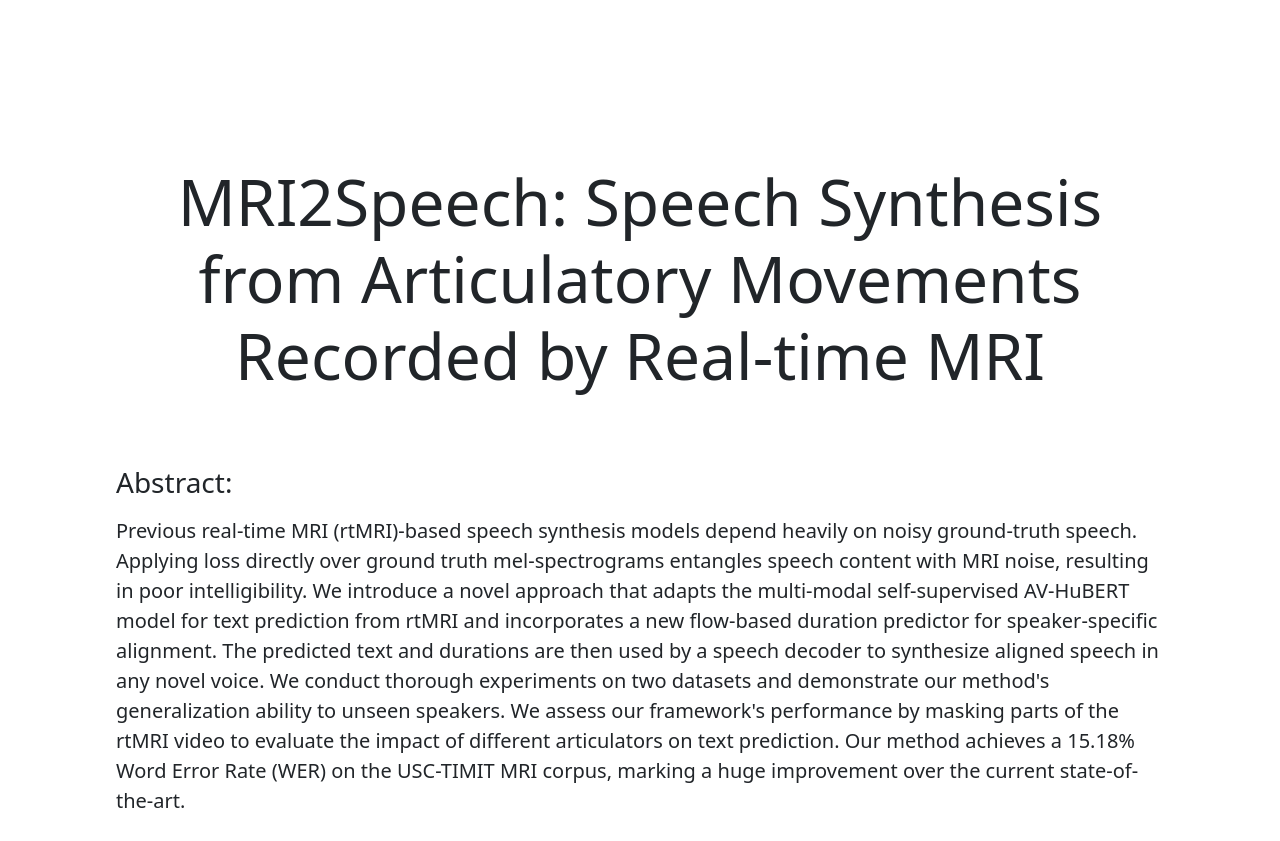
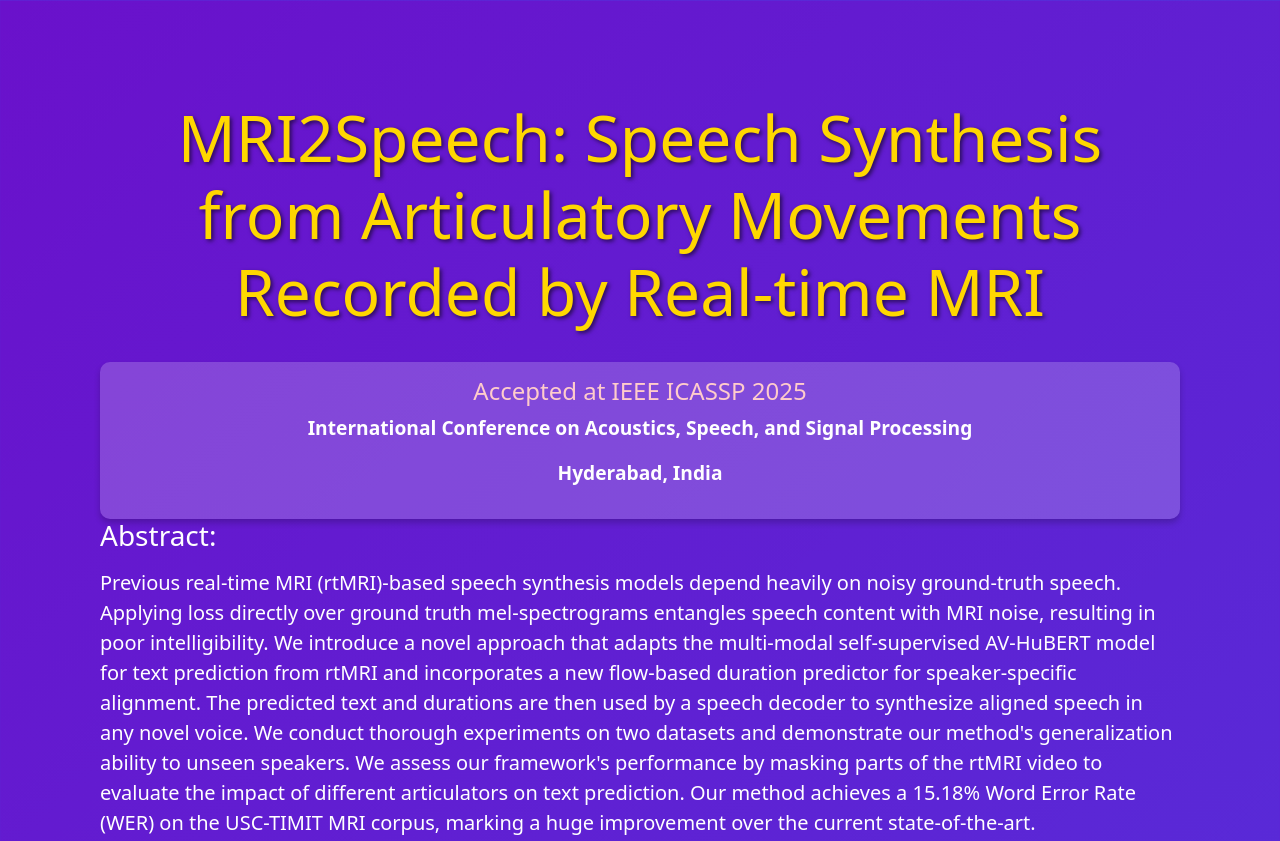
Before and after one commit to MRI2Speech/MRI2Speech, a plain HTML site: page index.html in a window 1280 px wide. Shown: the top 841 px of the page. Drawn offline with nearby package versions, Linux system fonts and the light colour scheme.

Commit message:
modified index

```diff
--- a/index.html
+++ b/index.html
@@ -6,25 +6,56 @@
     <meta http-equiv="X-UA-Compatible" content="IE=edge">
     <meta name="viewport" content="width=device-width, initial-scale=1.0">
     <meta name="theme-color" content="#712cf9">
-    <title>Document</title>
+    <title>MRI2Speech</title>
     <link href="https://cdn.jsdelivr.net/npm/bootstrap@5.3.0-alpha1/dist/css/bootstrap.min.css" rel="stylesheet" integrity="sha384-GLhlTQ8iRABdZLl6O3oVMWSktQOp6b7In1Zl3/Jr59b6EGGoI1aFkw7cmDA6j6gD" crossorigin="anonymous">
 
     <style>
+        body {
+            background: linear-gradient(135deg, #6a11cb, #2575fc);
+            color: #fff;
+        }
 
+        h1 {
+            color: #ffd700;
+            text-shadow: 2px 2px 4px rgba(0, 0, 0, 0.6);
+        }
+
+        .acceptance {
+            background: rgba(255, 255, 255, 0.2);
+            color: #fff;
+            padding: 15px;
+            border-radius: 10px;
+            text-align: center;
+            box-shadow: 0 4px 6px rgba(0, 0, 0, 0.2);
+        }
+
+        .acceptance h4 {
+            color: #ffcccb;
+        }
+
+        .acceptance p {
+            font-size: 1.2em;
+            font-weight: bold;
+        }
     </style>
-
 </head>
 
-<body class="" style="margin: 100px;">
+<body style="margin: 100px;">
     <script src="https://cdn.jsdelivr.net/npm/bootstrap@5.3.0-alpha1/dist/js/bootstrap.bundle.min.js" integrity="sha384-w76AqPfDkMBDXo30jS1Sgez6pr3x5MlQ1ZAGC+nuZB+EYdgRZgiwxhTBTkF7CXvN" crossorigin="anonymous"></script>
 
-    <div class="d-block p-3">
-        <div class="row p-5">
-            <h1 class="display-3 text-lg-center">
+    <div class="container text-center">
+        <div class="row">
+            <h1 class="display-3">
                 MRI2Speech: Speech Synthesis from Articulatory Movements Recorded by Real-time MRI
             </h1>
         </div>
-        <div class="row p-2">
+        <div class="row mt-4">
+            <div class="col-12 acceptance">
+                <h4>Accepted at IEEE ICASSP 2025</h4>
+                <p>International Conference on Acoustics, Speech, and Signal Processing</p>
+                <p>Hyderabad, India</p>
+            </div>
+        </div>
 
         </div>
         <div class="row">
```
